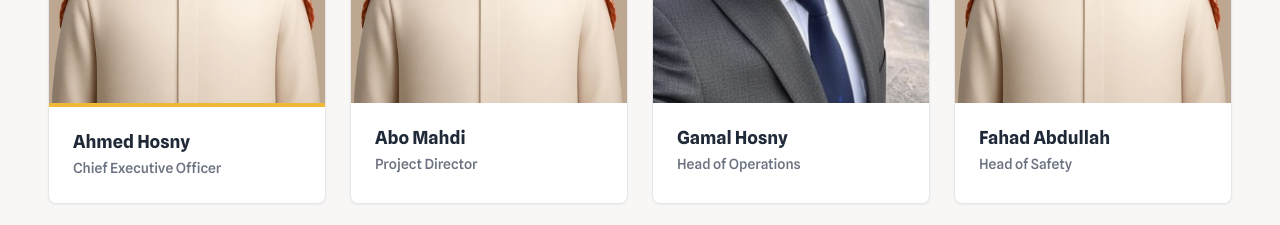
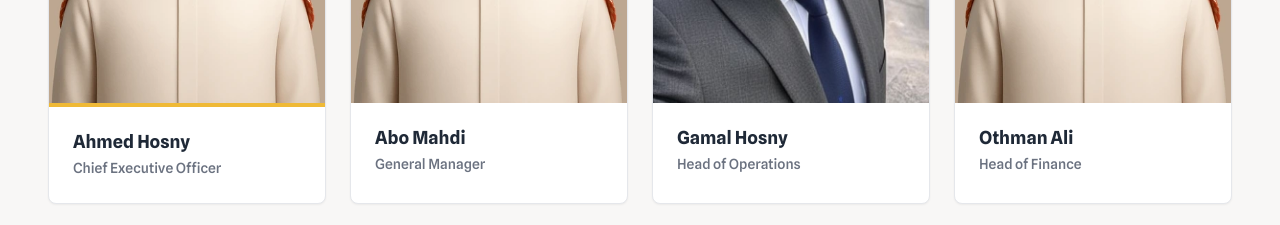
Before and after one commit to AbdallahElamin/yasma-web-app-Stitch, a website: page About_Us.html in a window 1280 px wide. Shown: the part 3476-3701 px from the top of the page. Drawn offline with nearby package versions, Linux system fonts and the light colour scheme.

Commit message:
chore: Update Firebase hosting cache and project configuration
- Add Firebase hosting cache files for deployment tracking
- Update About_Us.html with latest changes
- Add Python virtual environment executable to project dependencies
- Sync Firebase configuration with current project state

```diff
--- a/About_Us.html
+++ b/About_Us.html
@@ -327,7 +327,7 @@
                         </div>
                         <div class="team-member-info">
                             <h3 class="team-member-name">Abo Mahdi</h3>
-                            <p class="team-member-role">Project Director</p>
+                            <p class="team-member-role">General Manager</p>
                         </div>
                     </div>
                     <!-- Team Member 3 -->
@@ -345,8 +345,8 @@
                             style="background-image: url('images/staff/person placeholder.webp');">
                         </div>
                         <div class="team-member-info">
-                            <h3 class="team-member-name">Fahad Abdullah</h3>
-                            <p class="team-member-role">Head of Safety</p>
+                            <h3 class="team-member-name">Othman Ali</h3>
+                            <p class="team-member-role">Head of Finance</p>
                         </div>
                     </div>
                 </div>
```
Also changed, not shown: 2 other files.
